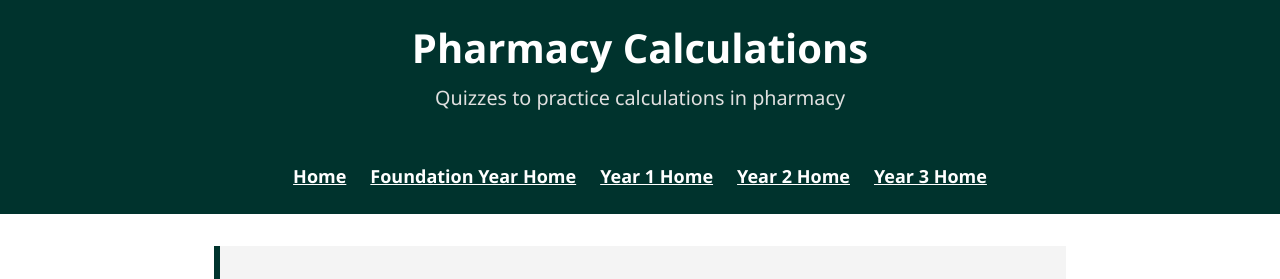
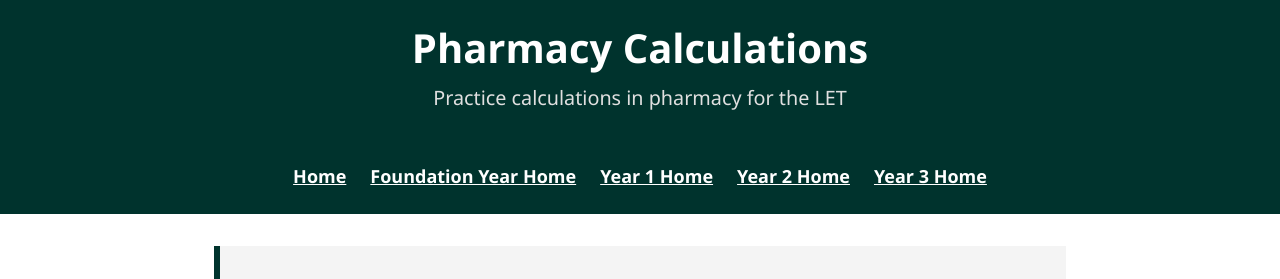
Before and after one commit to probe973/let-pharmacy, a Jekyll site: the page built from index.md, in a window 1280 px wide. Shown: the top 279 px of the page. Built offline with Jekyll 4.4.1, drawn with Linux system fonts in a browser that asks for light colours.

Commit message:
Change config description

```diff
--- a/_config.yml
+++ b/_config.yml
@@ -2,7 +2,7 @@
 
 # Site Settings
 title:            Pharmacy Calculations
-description:      Quizzes to practice calculations in pharmacy
+description:      Practice calculations in pharmacy for the LET
 author:           UEA
 
 baseurl:          "/let-pharmacy"
```
